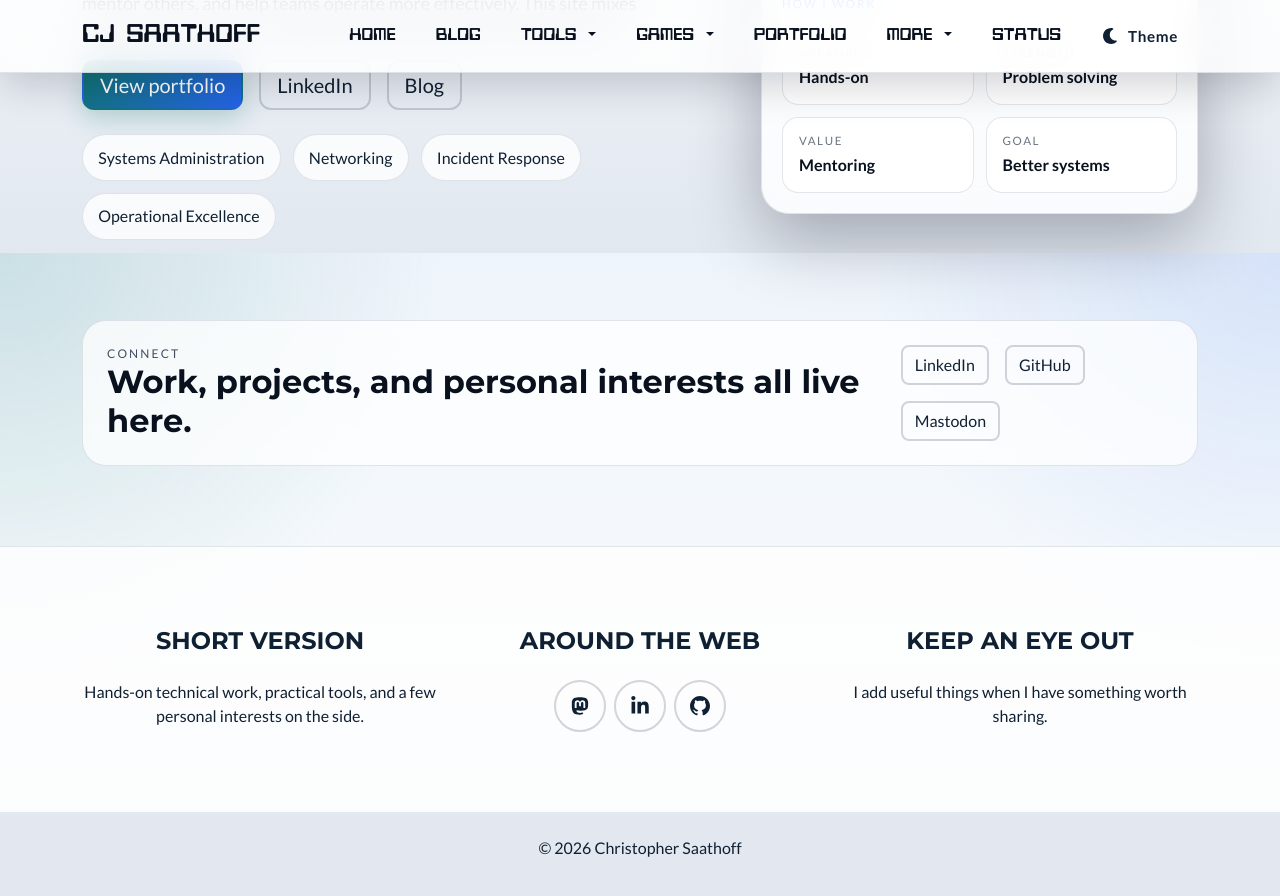
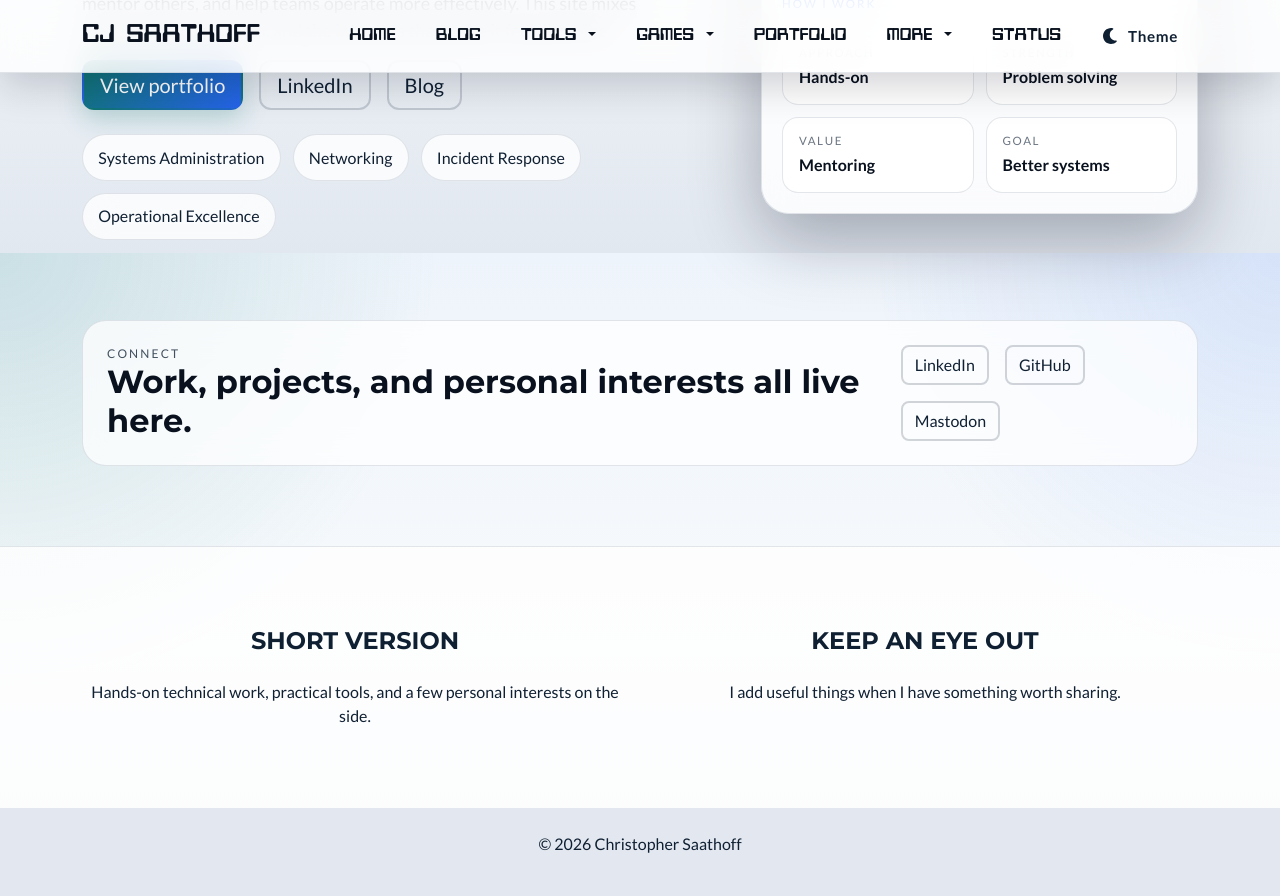
Before and after one commit to cjthedj97/personal_website, a Jekyll site: the page built from index.markdown, in a window 1280 px wide and 900 px high, scrolled down 647 px. Shown: the top 896 px of the window. Built offline with Jekyll 4.4.1, drawn with Linux system fonts in a browser that asks for light colours.

Commit message:
simplify footer copy

```diff
--- a/_includes/footer.html
+++ b/_includes/footer.html
@@ -1,20 +1,12 @@
         <!-- Footer-->
  <footer class="footer text-center">
             <div class="container">
-                <div class="row">
-                    <div class="col-lg-4 mb-5 mb-lg-0">
+                <div class="row justify-content-center">
+                    <div class="col-lg-6 mb-5 mb-lg-0">
                         <h4 class="text-uppercase mb-4">Short version</h4>
                         <p class="mb-0">Hands-on technical work, practical tools, and a few personal interests on the side.</p>
                     </div>
-                    <div class="col-lg-4 mb-5 mb-lg-0">
-                        <h4 class="text-uppercase mb-4">Around the Web</h4>
-                        <div class="d-flex justify-content-center flex-wrap gap-2">
-                            <a class="btn btn-outline-light btn-social" href="https://mastodon.social/@cjthedj97" aria-label="Mastodon"><i class="fab fa-fw fa-mastodon"></i></a>
-                            <a class="btn btn-outline-light btn-social" href="https://www.linkedin.com/in/cjthedj97/" aria-label="LinkedIn"><i class="fab fa-fw fa-linkedin-in"></i></a>
-                            <a class="btn btn-outline-light btn-social" href="https://github.com/cjthedj97" aria-label="GitHub"><i class="fab fa-fw fa-github"></i></a>
-                        </div>
-                    </div>
-                    <div class="col-lg-4">
+                    <div class="col-lg-6">
                         <h4 class="text-uppercase mb-4">Keep an eye out</h4>
                         <p class="mb-0">I add useful things when I have something worth sharing.</p>
                     </div>
```
